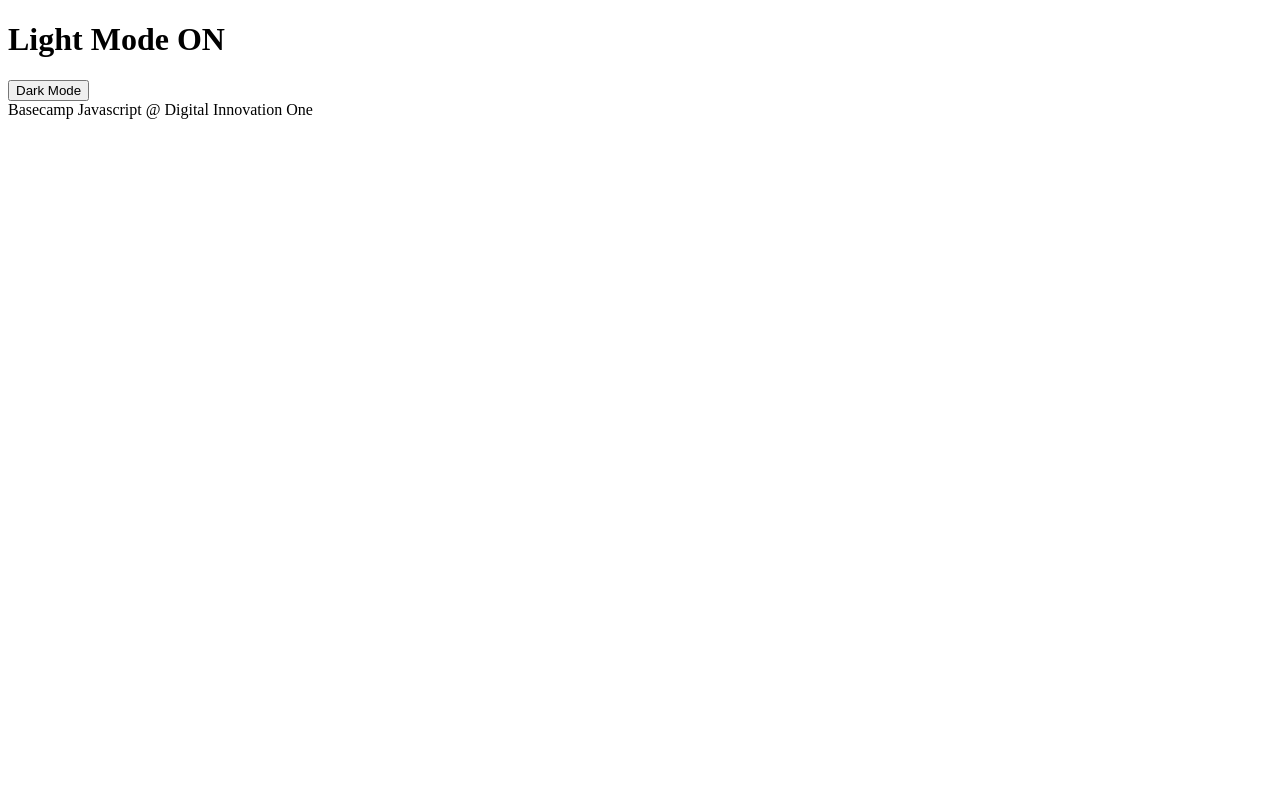
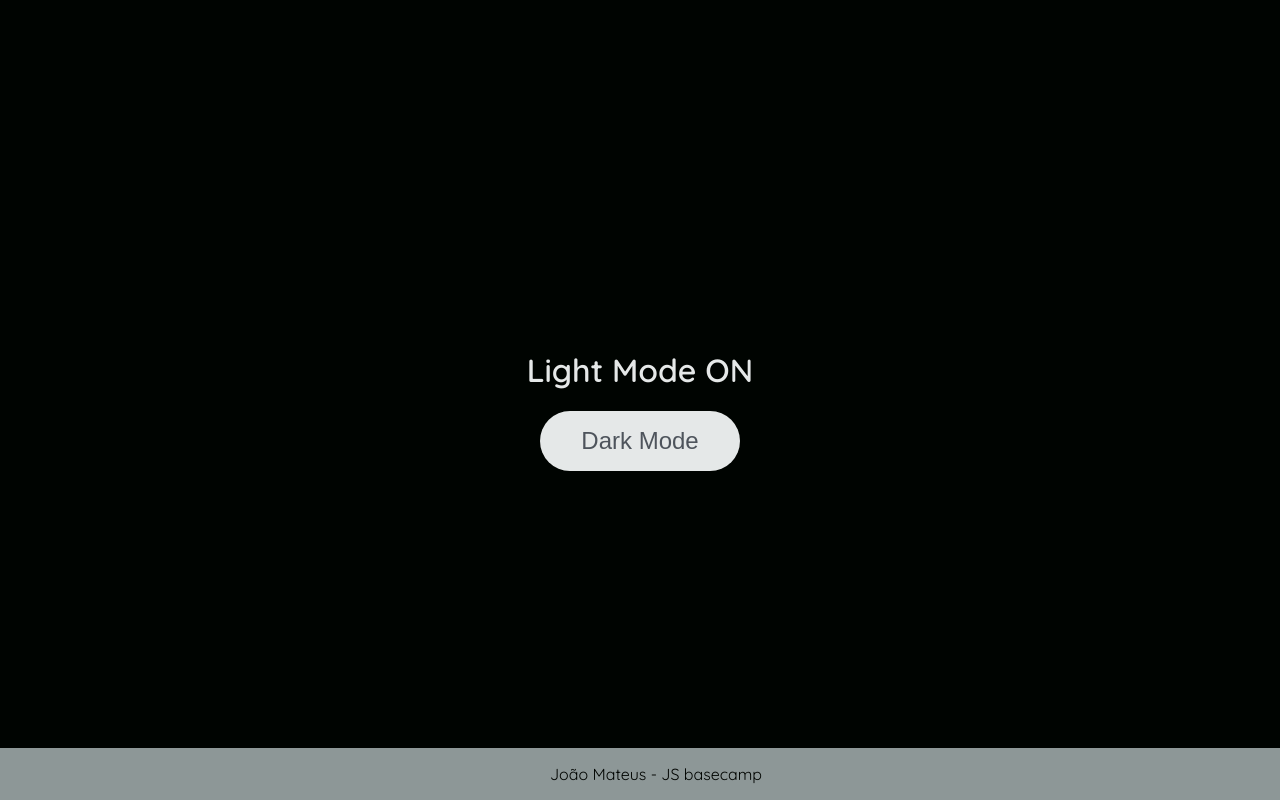
Before and after one commit to joaomateuus/js-basics, a plain HTML site: page DOM/assets/index.html in a window 1280 px wide. Both pictures are taken after a click on the button "Dark Mode". Drawn offline with Linux system fonts and the light colour scheme.

Commit message:
Commiting DOM topic

```diff
--- a/DOM/assets/index.html
+++ b/DOM/assets/index.html
@@ -4,16 +4,16 @@
 		<meta charset="UTF-8" />
 		<meta http-equiv="X-UA-Compatible" content="IE=edge" />
 		<meta name="viewport" content="width=device-width, initial-scale=1.0" />
-		<link rel="stylesheet" href="assets/css/styles.css" />
-		<title>Dark mode and Light Mode</title>
+		<link rel="stylesheet" href= "css/style.css">
+        <title>Dark mode and Light Mode</title>
 	</head>
 	<body>
 		<main>
 			<h1 id="page-title">Light Mode ON</h1>
-			<button aria-label="selecionar-modo" id="mode-selector">Dark Mode</button>
+			<button aria-label="select-mode" id="mode-selector">Dark Mode</button>
 		</main>
 
-		<footer>Basecamp Javascript @ Digital Innovation One</footer>
-		<script src="assets/js/scripts.js"></script>
+		<footer> João Mateus - JS basecamp </footer>
+		<script src="../assets/js/script.js"></script>
 	</body>
 </html>
--- a/DOM/assets/js/script.js
+++ b/DOM/assets/js/script.js
@@ -0,0 +1,56 @@
+// ---------INTERACTING WITH HTML---------------------------------------------------------
+
+// Here we are adding the event listeners
+const button = document.getElementById('mode-selector');
+const h1 = document.getElementById('page-title');
+
+// In those ones with the tag name it will return an array in console
+//IT WILL RETURN EVERYTHING THAT IS INSIDE THE TAG
+// SO ITS NECESSARY TO SELECT THE ARRAY INDEX THAT YOU WANT
+const body = document.getElementsByTagName('body') [0]; // <-- !!!
+const footer = document.getElementsByTagName('footer') [0]; // <---- !!!
+
+button.addEventListener('click', changeMode);
+// ---------INTERACTING WITH HTML---------------------------------------------------------
+
+// ---------ALL THE FUNCIONALITIES--------------------------------------------------------
+
+// In js is recommended to use only one responsible for each function
+// So we created two functions, cuz we have to change the classes and titles
+// To make it dark/ligth and telling the respective mode on screen
+
+function changeMode(){
+    changeClasses();
+    changeText();
+}
+
+// This function will active and desactive darkmode
+function changeClasses(){
+// Here we created a const with the css class to receive the listeners
+const darkModeClass = 'dark-mode';
+    //"toggle" is used to change our class in the HTML template,
+    //it will put or take off from it.
+    button.classList.toggle(darkModeClass);
+    h1.classList.toggle(darkModeClass);
+    body.classList.toggle(darkModeClass);
+    footer.classList.toggle(darkModeClass);
+}
+
+// Here is the function that will change the text
+// Telling the respective mode on screen
+function changeText(){
+// Here we created a const with the css class to receive the listeners
+    const ligthMode = "Light Mode ";
+    const darkMode = "Dark Mode ";
+// if there is dark mode on class listener its cuz the ligth is on so it will change
+    if (body.classList.contains('darkModeClass')) {
+// writing "ligh mode on button" and changing the tittle to "Dark mode ON"
+        button.innerHTML = ligthMode;
+        h1.innerHTML = darkMode + 'ON';
+        return;
+    }
+        button.innerHTML = darkMode;
+        h1.innerHTML = ligthMode + 'ON';
+
+}
+//---------ALL THE FUNCIONALITIES----------------------------------------------------------------
```
